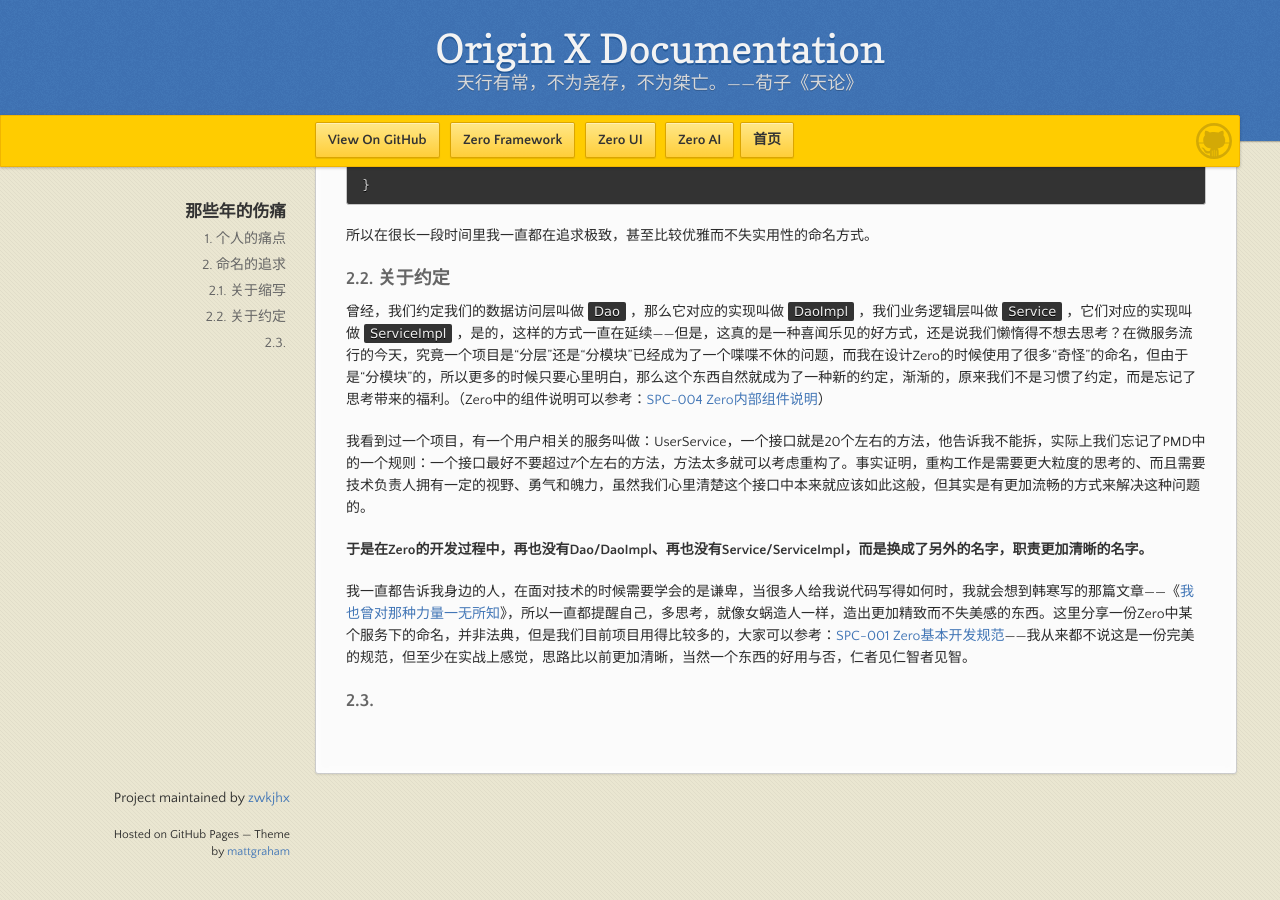
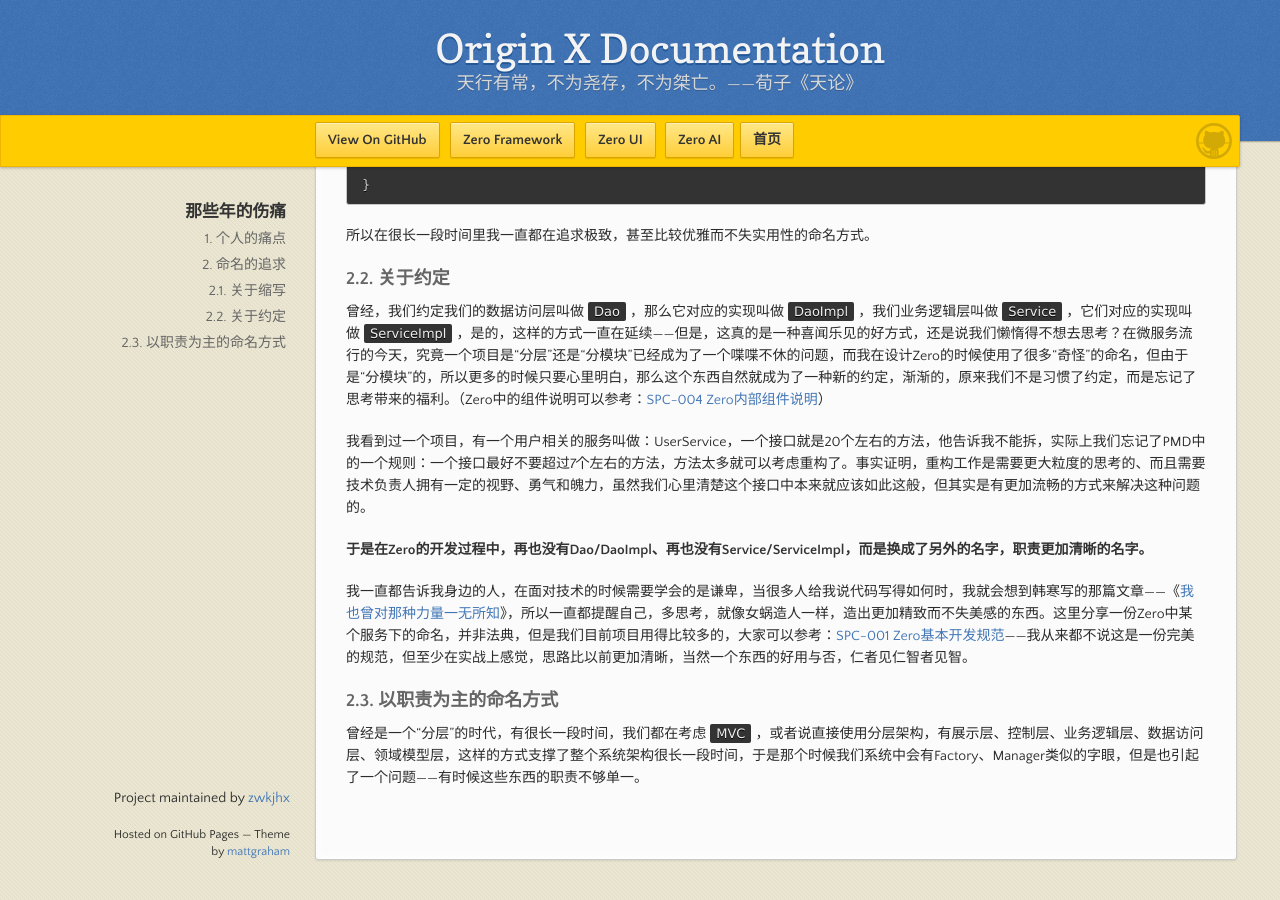
Before and after one commit to zwkjhx/ox-doc, a Jekyll site: the page built from utility-x/1-she-ji-li-nian/uxd-001-ling-ren-fan-suo-de-util.md, in a window 1280 px wide and 900 px high, scrolled down 876 px. Built offline with Jekyll 4.4.1, drawn with Linux system fonts in a browser that asks for light colours; our own code applies the rules of GitHub Pages for plain Markdown files.

Commit message:
Updates utility-x/1-she-ji-li-nian/uxd-001-ling-ren-fan-suo-de-util.md
Auto commit by GitBook Editor

```diff
--- a/utility-x/1-she-ji-li-nian/uxd-001-ling-ren-fan-suo-de-util.md
+++ b/utility-x/1-she-ji-li-nian/uxd-001-ling-ren-fan-suo-de-util.md
@@ -47,4 +47,6 @@
 
 我一直都告诉我身边的人，在面对技术的时候需要学会的是谦卑，当很多人给我说代码写得如何时，我就会想到韩寒写的那篇文章——《[我也曾对那种力量一无所知](http://www.sohu.com/a/216401108_155921)》，所以一直都提醒自己，多思考，就像女蜗造人一样，造出更加精致而不失美感的东西。这里分享一份Zero中某个服务下的命名，并非法典，但是我们目前项目用得比较多的，大家可以参考：[SPC-001 Zero基本开发规范](/specification/1-zerogui-fan/spc-001-zeroji-ben-kai-fa-gui-fan.html)——我从来都不说这是一份完美的规范，但至少在实战上感觉，思路比以前更加清晰，当然一个东西的好用与否，仁者见仁智者见智。
 
-### 2.3.
+### 2.3. 以职责为主的命名方式
+
+曾经是一个“分层”的时代，有很长一段时间，我们都在考虑`MVC`，或者说直接使用分层架构，有展示层、控制层、业务逻辑层、数据访问层、领域模型层，这样的方式支撑了整个系统架构很长一段时间，于是那个时候我们系统中会有Factory、Manager类似的字眼，但是也引起了一个问题——有时候这些东西的职责不够单一。
```
